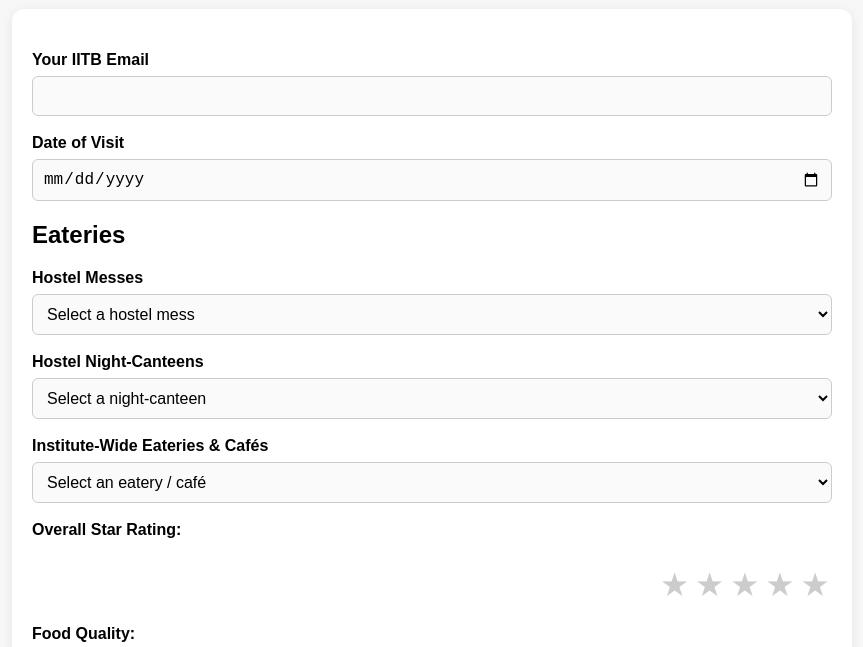
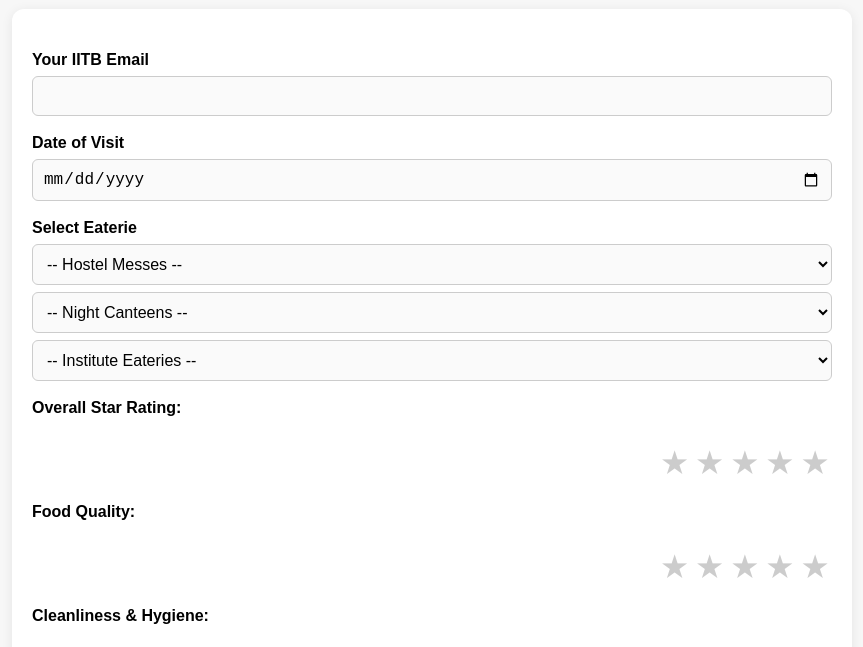
Before and after one commit to mohitkhyalia1/IITB-Canteen-Mess-Hygiene-Review, a plain HTML site: page index.html in a window 1280 px wide. Shown: the part 88-735 px from the top of the page, without its empty margins (208-1071 px from the left). Drawn offline with Linux system fonts and the light colour scheme; a script that the page names is missing.

Commit message:
Update index.html
eateries one at a time

```diff
--- a/index.html
+++ b/index.html
@@ -73,69 +73,67 @@
     <label for="visitDate">Date of Visit</label>
     <input type="date" id="visitDate" name="visitDate" required>
 
-<!-- Eateries Section -->
-<section id="eateries">
-  <h2>Eateries</h2>
+<label for="eaterie">Select Eaterie</label>
 
-  <!-- 1. Hostel Messes -->
-  <label for="hostelMesses">Hostel Messes</label>
-  <select id="hostelMesses" name="hostelMesses" required>
-    <option value="" disabled selected>Select a hostel mess</option>
-    <option>Hostel 1 Mess</option>
-    <option>Hostel 2 Mess</option>
-    <option>Hostel 3 Mess</option>
-    <option>Hostel 5 Mess</option>
-    <option>Hostel 6 Mess</option>
-    <option>Hostel 9 Mess</option>
-    <option>Hostel 10 Mess</option>
-    <option>Hostel 11 Mess</option>
-    <option>Hostel 12 Mess</option>
-    <option>Hostel 13 Mess</option>
-    <option>Hostel 14 Mess</option>
-    <option>Hostel 15 Mess</option>
-    <option>Hostel 16 Mess</option>
-    <option>Hostel 17 Mess</option>
-    <option>Hostel 18 Mess</option>
-  </select>
+<select id="hostelMess" onchange="handleDropdownChange(this)">
+  <option value="">-- Hostel Messes --</option>
+  <option value="Hostel 1 Mess">Hostel 1 Mess</option>
+  <option value="Hostel 2 Mess">Hostel 2 Mess</option>
+  <option value="Hostel 3 Mess">Hostel 3 Mess</option>
+  <option value="Hostel 5 Mess">Hostel 5 Mess</option>
+  <option value="Hostel 6 Mess">Hostel 6 Mess</option>
+  <option value="Hostel 9 Mess">Hostel 9 Mess</option>
+  <option value="Hostel 10 Mess">Hostel 10 Mess</option>
+  <option value="Hostel 11 Mess">Hostel 11 Mess</option>
+  <option value="Hostel 12 Mess">Hostel 12 Mess</option>
+  <option value="Hostel 13 Mess">Hostel 13 Mess</option>
+  <option value="Hostel 14 Mess">Hostel 14 Mess</option>
+  <option value="Hostel 15 Mess">Hostel 15 Mess</option>
+  <option value="Hostel 16 Mess">Hostel 16 Mess</option>
+  <option value="Hostel 17 Mess">Hostel 17 Mess</option>
+  <option value="Hostel 18 Mess">Hostel 18 Mess</option>
+</select>
 
-  <!-- 2. Hostel Night‑Canteens -->
-  <label for="hostelNightCanteens">Hostel Night‑Canteens</label>
-  <select id="hostelNightCanteens" name="hostelNightCanteens" required>
-    <option value="" disabled selected>Select a night‑canteen</option>
-    <option>H2 Canteen</option>
-    <option>H5 Canteen</option>
-    <option>H6 Canteen</option>
-    <option>H10 Canteen</option>
-    <option>H12‑13‑14 Canteen</option>
-    <option>H15 Canteen</option>
-  </select>
+<select id="nightCanteens" onchange="handleDropdownChange(this)">
+  <option value="">-- Night Canteens --</option>
+  <option value="H13 Night Canteen">H13 Night Canteen</option>
+  <option value="H14 Night Canteen">H14 Night Canteen</option>
+  <option value="H15 Night Canteen">H15 Night Canteen</option>
+  <option value="H16 Night Canteen">H16 Night Canteen</option>
+  <option value="H18 Night Canteen">H18 Night Canteen</option>
+</select>
 
-  <!-- 3. Institute‑Wide Eateries & Cafés -->
-  <label for="instituteEateries">Institute‑Wide Eateries &amp; Cafés</label>
-  <select id="instituteEateries" name="instituteEateries" required>
-    <option value="" disabled selected>Select an eatery / café</option>
-    <option>Café Coffee Day (CCD)</option>
-    <option>Domino’s</option>
-    <option>Chaayos (near SOM)</option>
-    <option>Chaayos (H5)</option>
-    <option>Amul Parlour</option>
-    <option>Aromas Dhaba</option>
-    <option>Gulmohar Garden</option>
-    <option>Gulmohar Restaurant</option>
-    <option>Café 92</option>
-    <option>Civil Cafe</option>
-    <option>H3 Juice &amp; Fruit</option>
-    <option>Health Juice Centre</option>
-    <option>Kresit Canteen</option>
-    <option>Shiru Cafe</option>
-    <option>Library Cafeteria</option>
-    <option>Staff Canteen</option>
-    <option>CheA Canteen</option>
-    <option>EE Canteen</option>
-    <option>Corn Shop</option>
-  </select>
-</section>
+<select id="instituteEateries" onchange="handleDropdownChange(this)">
+  <option value="">-- Institute Eateries --</option>
+  <option value="Garnish Canteen">Garnish Canteen</option>
+  <option value="Gulmohar Restaurant">Gulmohar Restaurant</option>
+  <option value="IDC Canteen">IDC Canteen</option>
+  <option value="MB Canteen">MB Canteen</option>
+  <option value="NC Canteen">NC Canteen</option>
+  <option value="QTube Cafe">QTube Cafe</option>
+  <option value="Red Chillies">Red Chillies</option>
+  <option value="Ruchi">Ruchi</option>
+  <option value="Staff Canteen">Staff Canteen</option>
+  <option value="Tansa Canteen">Tansa Canteen</option>
+  <option value="Y-Point Canteen">Y-Point Canteen</option>
+</select>
 
+<!-- Hidden input that will carry the selected eatery -->
+<input type="hidden" id="eaterie" name="eaterie" required>
+
+<script>
+  function handleDropdownChange(changedDropdown) {
+    // Reset the other dropdowns
+    ['hostelMess', 'nightCanteens', 'instituteEateries'].forEach(id => {
+      if (id !== changedDropdown.id) {
+        document.getElementById(id).selectedIndex = 0;
+      }
+    });
+
+    // Set the hidden input value
+    document.getElementById("eaterie").value = changedDropdown.value;
+  }
+</script>
 
     <label>Overall Star Rating:</label>
     <div class="stars">
```
